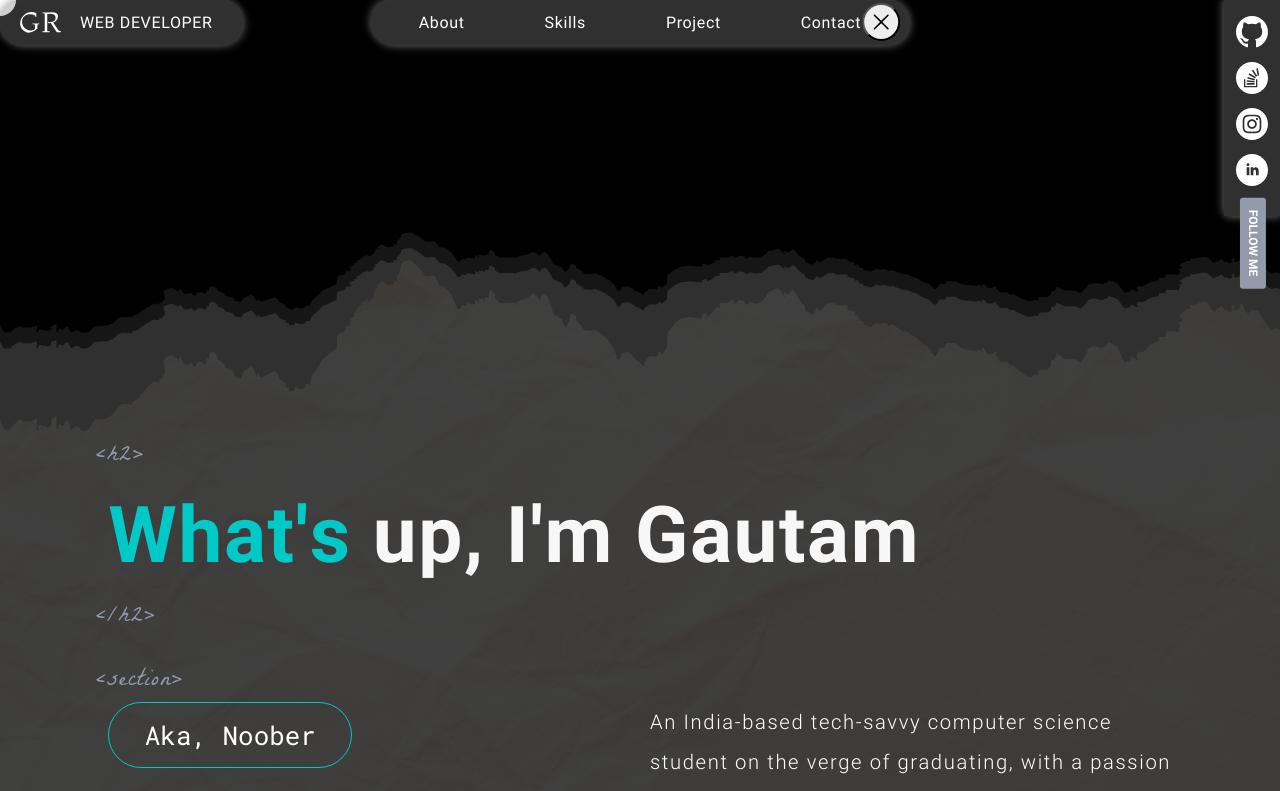
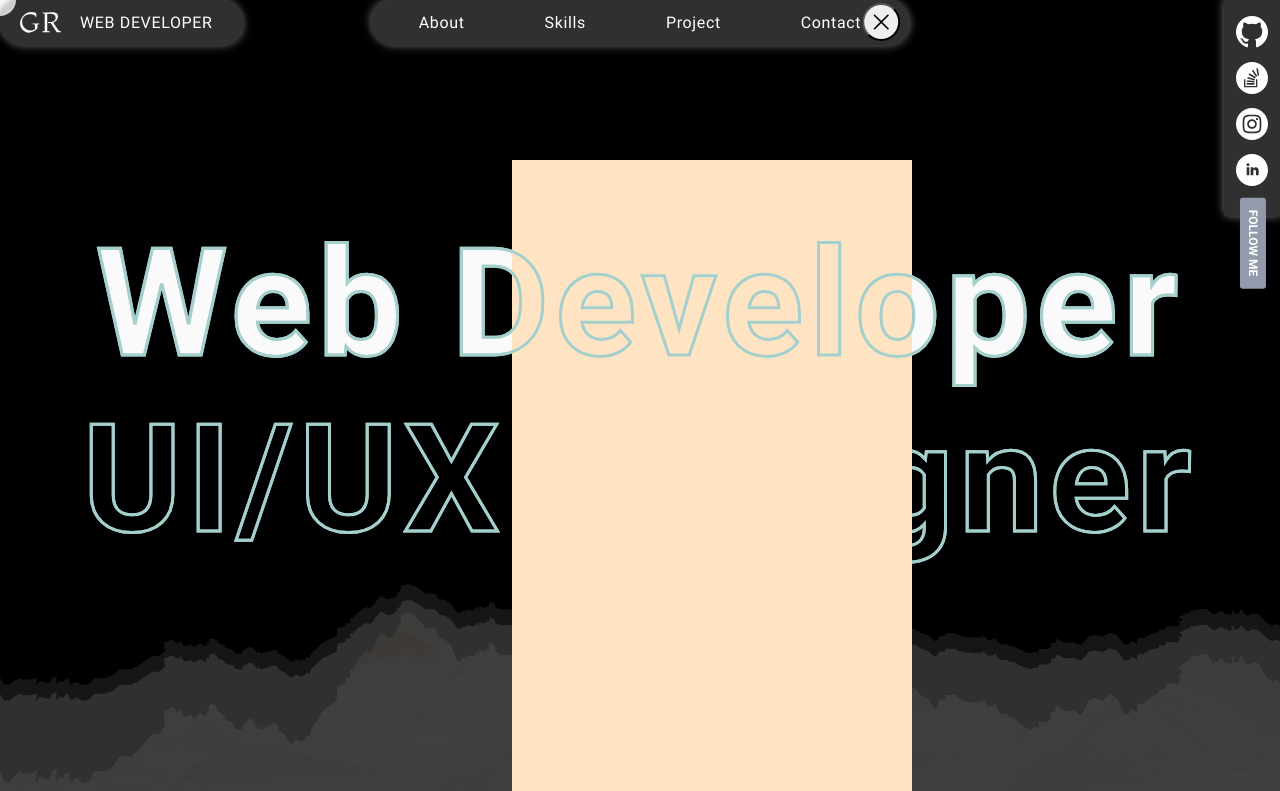
Before and after one commit to Gautam25Raj/portfolio, a React (Create React App) app: page / in a window 1280 px wide. Shown: the top 791 px of the page. Built offline with nearby package versions, Linux system fonts and the light colour scheme.

Commit message:
add header heading with all effects

```diff
--- a/src/Components/Elements.js
+++ b/src/Components/Elements.js
@@ -1,7 +1,9 @@
 import './Elements.css';
 
 const Elements = (props) => {
-  return <span className="element span-block">&lt;{props.name}&gt;</span>;
+  return (
+    <span className="element span-block no-select">&lt;{props.name}&gt;</span>
+  );
 };
 
 export default Elements;
--- a/src/Components/Home/HeaderHeading.css
+++ b/src/Components/Home/HeaderHeading.css
@@ -0,0 +1,40 @@
+.heading-h1-container {
+  font-size: 150px;
+  line-height: 176px;
+  letter-spacing: 0.04em;
+  display: flex;
+  align-items: center;
+  flex-direction: column;
+  text-align: center;
+}
+
+.heading-h1-box {
+  position: relative;
+  display: flex;
+}
+
+.heading-h1 {
+  -webkit-text-stroke: 3px #a3cfcd;
+  display: inline;
+  position: relative;
+  color: transparent;
+}
+
+.heading-h1-back {
+  position: absolute;
+  top: 0;
+  left: 0;
+  -webkit-text-stroke: 3px #a3cfcd;
+  z-index: 0;
+  color: red;
+}
+
+.abs {
+  position: absolute;
+  width: 400px;
+  height: 800px;
+  background-color: bisque;
+  top: 20%;
+  left: 40%;
+  z-index: 2;
+}
--- a/src/Components/Home/HeaderHedning.js
+++ b/src/Components/Home/HeaderHedning.js
@@ -1,5 +1,67 @@
+import { useState } from 'react';
+
 import './HeaderHeading.css';
 
-const HeaderHeading = () => {};
+const HeaderHeading = () => {
+  const [isHover, setIsHover] = useState(false);
+
+  const handleMouseEnter = () => {
+    setIsHover(true);
+  };
+  const handleMouseLeave = () => {
+    setIsHover(false);
+  };
+
+  const webStyle = {
+    zIndex: isHover ? 1 : 3,
+  };
+
+  const webStyleBack = {
+    color: isHover ? 'rgba(250, 250, 250, 0)' : 'rgba(250, 250, 250, 1)',
+  };
+
+  const uiuxStyle = {
+    color: 'rgba(250, 250, 250, 0)',
+    zIndex: isHover ? 3 : 1,
+  };
+
+  const uiuxStyleBack = {
+    color: isHover ? 'rgba(250, 250, 250, 1)' : 'rgba(250, 250, 250, 0)',
+  };
+
+  return (
+    <h1 className="heading-h1-container">
+      <div className="heading-h1-box">
+        <div className="heading-h1 heading-web" style={webStyle}>
+          Web Developer
+        </div>
+
+        <div className="heading-h1-back heading-web-back" style={webStyleBack}>
+          Web Developer
+        </div>
+      </div>
+
+      <div className="abs"></div>
+
+      <div className="heading-h1-box">
+        <div
+          className="heading-h1 heading-uiux"
+          style={uiuxStyle}
+          onMouseEnter={handleMouseEnter}
+          onMouseLeave={handleMouseLeave}
+        >
+          UI/UX Designer
+        </div>
+
+        <div
+          className="heading-h1-back heading-uiux-back"
+          style={uiuxStyleBack}
+        >
+          UI/UX Designer
+        </div>
+      </div>
+    </h1>
+  );
+};
 
 export default HeaderHeading;
--- a/src/Components/Skills/TextSphereData.js
+++ b/src/Components/Skills/TextSphereData.js
@@ -64,7 +64,7 @@ const TextSphereData = () => {
 
   const options = {
     radius: currentRadius,
-    maxSpeed: 'normal',
+    maxSpeed: 'fast',
     initSpeed: 'slow',
   };
 
--- a/src/Layouts/About.js
+++ b/src/Layouts/About.js
@@ -33,7 +33,7 @@ const About = () => {
           <AboutHeading />
 
           <span
-            className="element span-block"
+            className="element span-block no-select"
             style={{ gridColumnStart: 2, gridColumnEnd: 12 }}
           >
             &lt;section&gt;
@@ -46,7 +46,7 @@ const About = () => {
           </div>
 
           <span
-            className="element span-block"
+            className="element span-block no-select"
             style={{ gridColumnStart: 2, gridColumnEnd: 12 }}
           >
             &lt;/section&gt;
--- a/src/Layouts/Header.js
+++ b/src/Layouts/Header.js
@@ -1,3 +1,4 @@
+import HeaderHeading from '../Components/Home/HeaderHedning';
 import Logo from '../Components/Home/Logo';
 import Nav from '../Components/Home/Nav';
 import Social from '../Components/Home/Social';
@@ -12,6 +13,10 @@ const Header = () => {
         <Nav />
         <Social />
       </section>
+
+      <section>
+        <HeaderHeading />
+      </section>
     </header>
   );
 };
--- a/src/Layouts/Work.js
+++ b/src/Layouts/Work.js
@@ -8,7 +8,7 @@ const Work = () => {
     <section className="work">
       <WorkHeading />
       <span
-        className="element span-block "
+        className="element span-block no-select"
         style={{ transform: 'translateX(0)' }}
       >
         &lt;section&gt;
--- a/src/index.css
+++ b/src/index.css
@@ -156,3 +156,13 @@ li {
 ::-webkit-scrollbar-thumb:active {
   background-color: #009191;
 }
+
+::-moz-selection {
+  color: #000;
+  background: #00c9c8;
+}
+
+::selection {
+  color: #000;
+  background: #00c9c8;
+}
```
